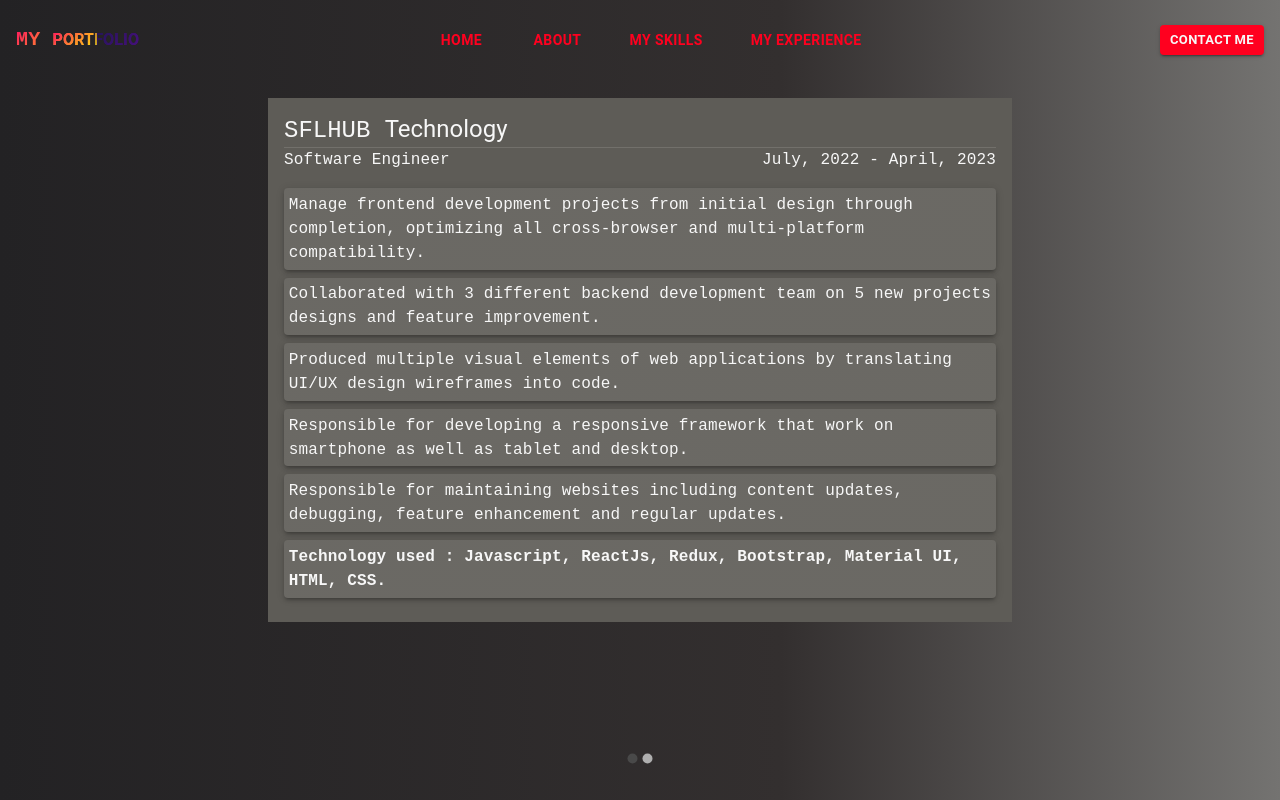
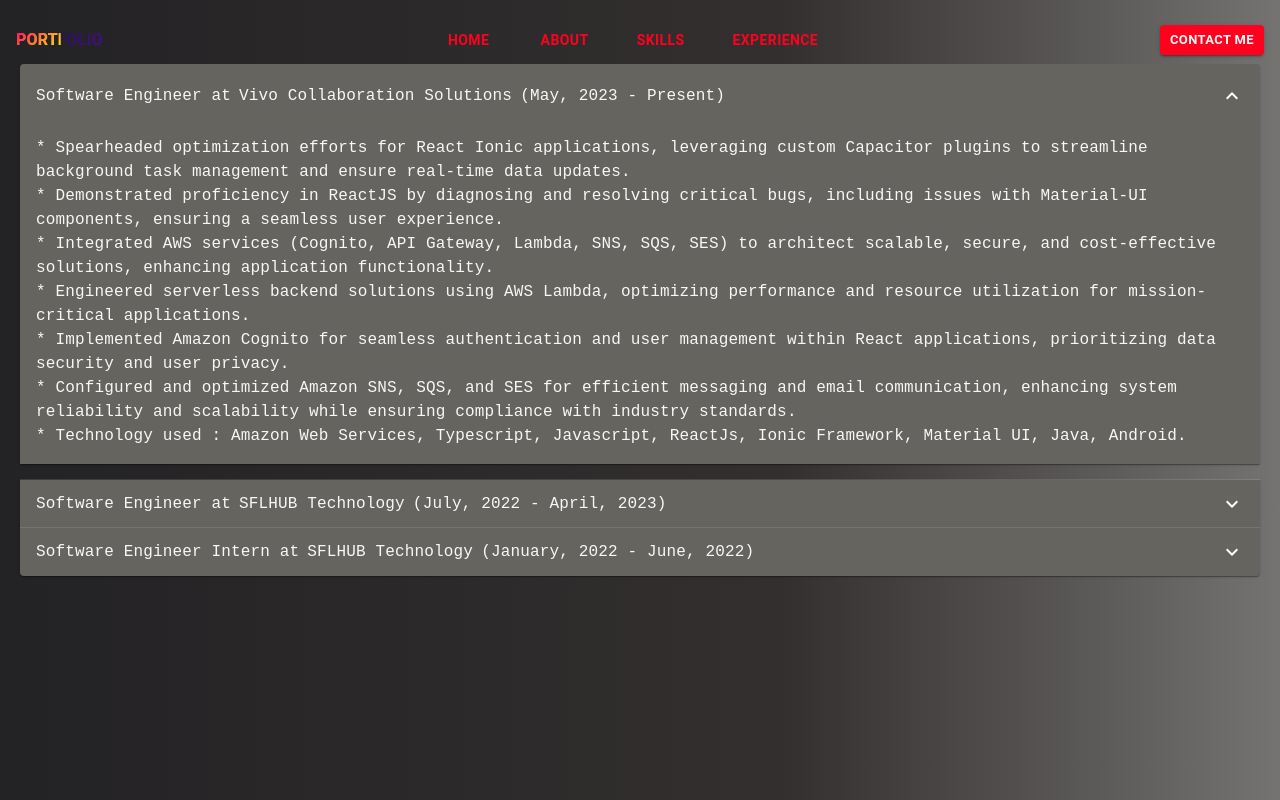
Before and after one commit to prakashmishra1234/MyPortfolio, a React (Create React App) app: page /experience in a window 1280 px wide. Built offline with nearby package versions, Linux system fonts and the light colour scheme; a web font is replaced by a local one.

Commit message:
edited experience section

```diff
--- a/src/Components/About.tsx
+++ b/src/Components/About.tsx
@@ -3,8 +3,13 @@
 import { CustomTypo } from "../Theme";
 
 const About = () => {
-  const data =
-    "Software Engineer talented at contributing to team-developed projects. Collaborative designer of useful solutions and perfectly customized products. Proficient in writing application interface code via JavaScript and ReactJs workflows. Adept at monitoring and maintaining frontend performance and troubleshooting and debugging the same to support overall performance.";
+  const data = [
+    "As a Software Engineer, I am dedicated to collaborating with teams to deliver innovative solutions tailored to meet specific needs. With a keen eye for detail and a passion for crafting seamless user experiences, I specialize in writing application interface code using JavaScript and ReactJS workflows, alongside my proficiency in the MERN stack.",
+    "In addition to frontend development, I bring extensive experience in backend development using MongoDB, Express.js, React.js, and Node.js. This comprehensive skill set enables me to architect full-stack applications with efficiency and precision, ensuring both frontend and backend components work seamlessly together.",
+    "Furthermore, my expertise extends to Amazon Web Services (AWS), where I have mastered various services including AWS Lambda, API Gateway, Amazon Cognito, Amazon SNS, Amazon SQS, and Amazon SES. Leveraging these tools, I have designed and deployed scalable, reliable, and performant systems, contributing to the success of diverse projects.",
+    "With a proactive approach to monitoring and maintaining frontend performance, I excel in troubleshooting and debugging to ensure optimal operation and user satisfaction.",
+    "Driven by a passion for continuous learning and growth, I am eager to tackle new challenges and make meaningful contributions to dynamic projects.",
+  ];
   return (
     <Box
       sx={{
@@ -23,7 +28,13 @@
             padding: "1rem",
           }}
         >
-          <CustomTypo>{data}</CustomTypo>
+          {data.map((item, index) => {
+            return (
+              <React.Fragment key={index}>
+                <CustomTypo>{item}</CustomTypo>
+              </React.Fragment>
+            );
+          })}
         </Paper>
       </Grow>
     </Box>
--- a/src/Components/Common/Navbar.tsx
+++ b/src/Components/Common/Navbar.tsx
@@ -92,12 +92,12 @@
           </MenuItem>
           <MenuItem onClick={() => navigateRoute("/skills")}>
             <CustomTypo textAlign="center" sx={{ marginLeft: "1rem" }}>
-              My skills
+              Skills
             </CustomTypo>
           </MenuItem>
           <MenuItem onClick={() => navigateRoute("/experience")}>
             <CustomTypo textAlign="center" sx={{ marginLeft: "1rem" }}>
-              My Experience
+              Experience
             </CustomTypo>
           </MenuItem>
           <MenuItem
@@ -118,7 +118,6 @@
       </Box>
       <Box>
         <CustomTypo variant="h6" sx={classCss}>
-          My{" "}
           <Typography component="span" sx={classCss}>
             Portfolio
           </Typography>
@@ -147,13 +146,13 @@
           sx={{ margin: "0 1rem", fontWeight: "600" }}
           onClick={() => navigateRoute("/skills")}
         >
-          My skills
+          Skills
         </NavButton>
         <NavButton
           sx={{ margin: "0 1rem", fontWeight: "600" }}
           onClick={() => navigateRoute("/experience")}
         >
-          My Experience
+          Experience
         </NavButton>
       </Box>
 
--- a/src/Components/Experience.tsx
+++ b/src/Components/Experience.tsx
@@ -3,17 +3,30 @@
 import { Paper, Button, Box, Typography, Divider, Grow } from "@mui/material";
 import RadioButtonCheckedOutlinedIcon from "@mui/icons-material/RadioButtonCheckedOutlined";
 import { CorouselBox, CustomTypo } from "../Theme";
+import Accordion from "@mui/material/Accordion";
+import AccordionActions from "@mui/material/AccordionActions";
+import AccordionSummary from "@mui/material/AccordionSummary";
+import AccordionDetails from "@mui/material/AccordionDetails";
+import ExpandMoreIcon from "@mui/icons-material/ExpandMore";
 
 const Experience = () => {
   const time = 1;
   var items = [
-    // {
-    //   Ftitle: "Vivo",
-    //   Ltitle: "Collaboration Solutions",
-    //   jobtitle: "Software Engineer",
-    //   Duration: "May, 2023 - Present",
-    //   content: [],
-    // },
+    {
+      Ftitle: "Vivo",
+      Ltitle: "Collaboration Solutions",
+      jobtitle: "Software Engineer",
+      Duration: "May, 2023 - Present",
+      content: [
+        "Spearheaded optimization efforts for React Ionic applications, leveraging custom Capacitor plugins to streamline background task management and ensure real-time data updates.",
+        "Demonstrated proficiency in ReactJS by diagnosing and resolving critical bugs, including issues with Material-UI components, ensuring a seamless user experience.",
+        "Integrated AWS services (Cognito, API Gateway, Lambda, SNS, SQS, SES) to architect scalable, secure, and cost-effective solutions, enhancing application functionality.",
+        "Engineered serverless backend solutions using AWS Lambda, optimizing performance and resource utilization for mission-critical applications.",
+        "Implemented Amazon Cognito for seamless authentication and user management within React applications, prioritizing data security and user privacy.",
+        "Configured and optimized Amazon SNS, SQS, and SES for efficient messaging and email communication, enhancing system reliability and scalability while ensuring compliance with industry standards.",
+        "Technology used : Amazon Web Services, Typescript, Javascript, ReactJs, Ionic Framework, Material UI, Java, Android.",
+      ],
+    },
     {
       Ftitle: "SFLHUB",
       Ltitle: "Technology",
@@ -48,14 +61,13 @@
     <Box
       sx={{
         display: "flex",
-        justifyContent: "center",
-        alignItems: "center",
+        flexDirection: "column",
         height: "100%",
         width: "calc(100% - 40px)",
         padding: "0 20px",
       }}
     >
-      <Carousel
+      {/* <Carousel
         autoPlay={false}
         animation="fade"
         indicatorIconButtonProps={{
@@ -128,7 +140,53 @@
             </CorouselBox>
           </Box>
         ))}
-      </Carousel>
+      </Carousel> */}
+
+      {items.map((item, index) => {
+        return (
+          <React.Fragment key={index}>
+            <Grow
+              in={true}
+              timeout={
+                index === 0 ? 1 * 1000 * time : (index + 1) * 1000 * time
+              }
+            >
+              <Accordion defaultExpanded={index === 0 ? true : false}>
+                <AccordionSummary
+                  expandIcon={<ExpandMoreIcon />}
+                  aria-controls="panel1-content"
+                  id="panel1-header"
+                >
+                  <CustomTypo pr={1}>
+                    {item.jobtitle}
+                    {" at"}
+                  </CustomTypo>
+                  <CustomTypo pr={1}>
+                    {item.Ftitle} {item.Ltitle}
+                  </CustomTypo>
+                  <CustomTypo>
+                    {"("}
+                    {item.Duration}
+                    {")"}
+                  </CustomTypo>
+                </AccordionSummary>
+                <AccordionDetails>
+                  {item.content.map((i, ind) => {
+                    return (
+                      <React.Fragment key={ind}>
+                        <CustomTypo>
+                          {" * "}
+                          {i}
+                        </CustomTypo>
+                      </React.Fragment>
+                    );
+                  })}
+                </AccordionDetails>
+              </Accordion>
+            </Grow>
+          </React.Fragment>
+        );
+      })}
     </Box>
   );
 };
--- a/src/Components/Home.tsx
+++ b/src/Components/Home.tsx
@@ -20,7 +20,7 @@
   };
 
   const LinkedinUrl: string = "https://www.linkedin.com/in/prakashmishra1234/";
-  const ResumeURL: string = "/dummy.pdf";
+  const ResumeURL: string = "/Prakash-Mishra-Resume.pdf";
 
   const profileIntro = (
     <Box
```
Also changed, not shown: 1 other file (tests, documents, lock files or other folders).
